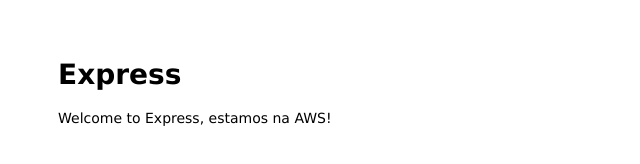
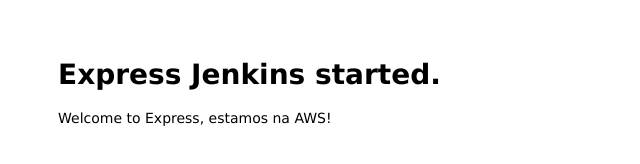
Before and after one commit to ricardoteixeirazup/node-server, a website: page public/index.html in a window 1280 px wide. Shown: the whole page, without its empty margins (0-640 px from the left). Drawn offline with Linux system fonts and the light colour scheme.

Commit message:
Update index.html

```diff
--- a/public/index.html
+++ b/public/index.html
@@ -5,7 +5,7 @@
    </head>
 
    <body>
-      <h1>Express</h1>
+      <h1>Express Jenkins started.</h1>
       <p>Welcome to Express, estamos na AWS!</p>
    </body>
 </html>
```
